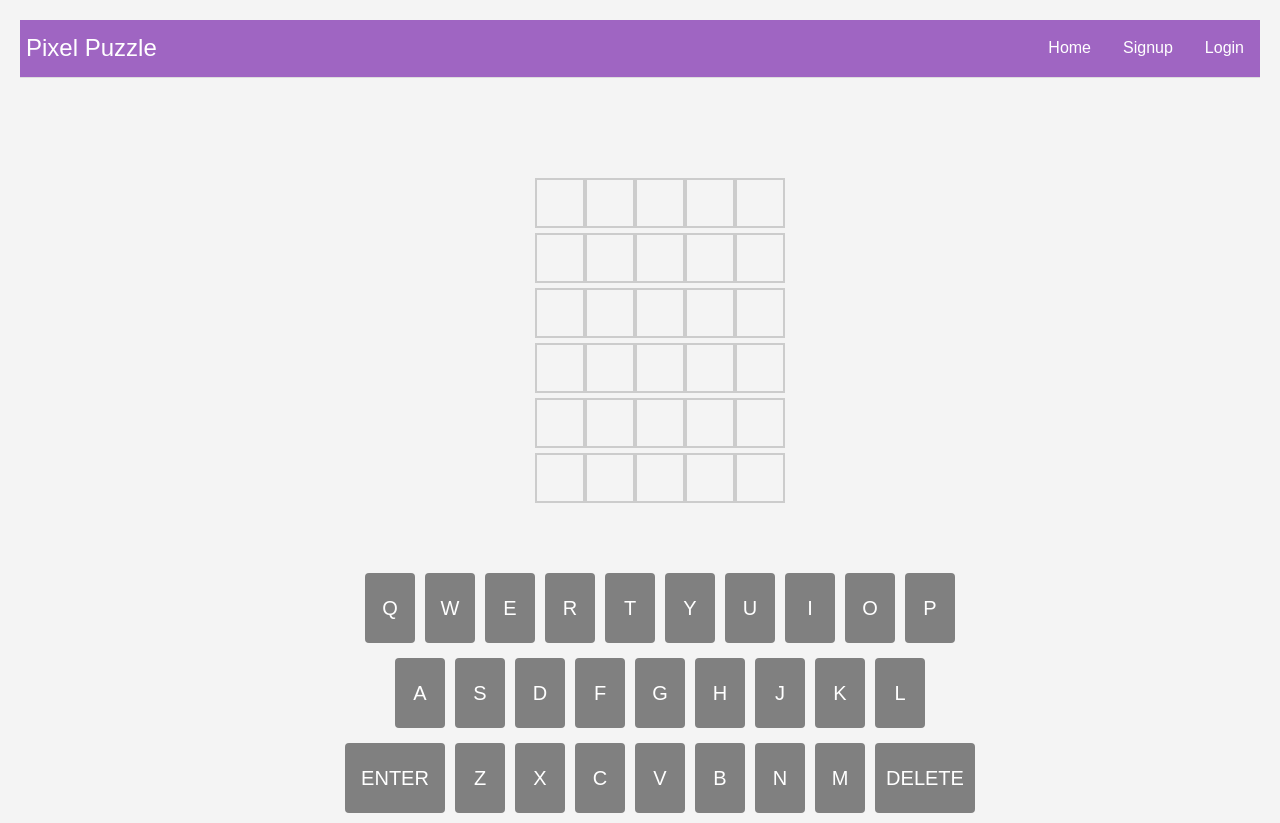
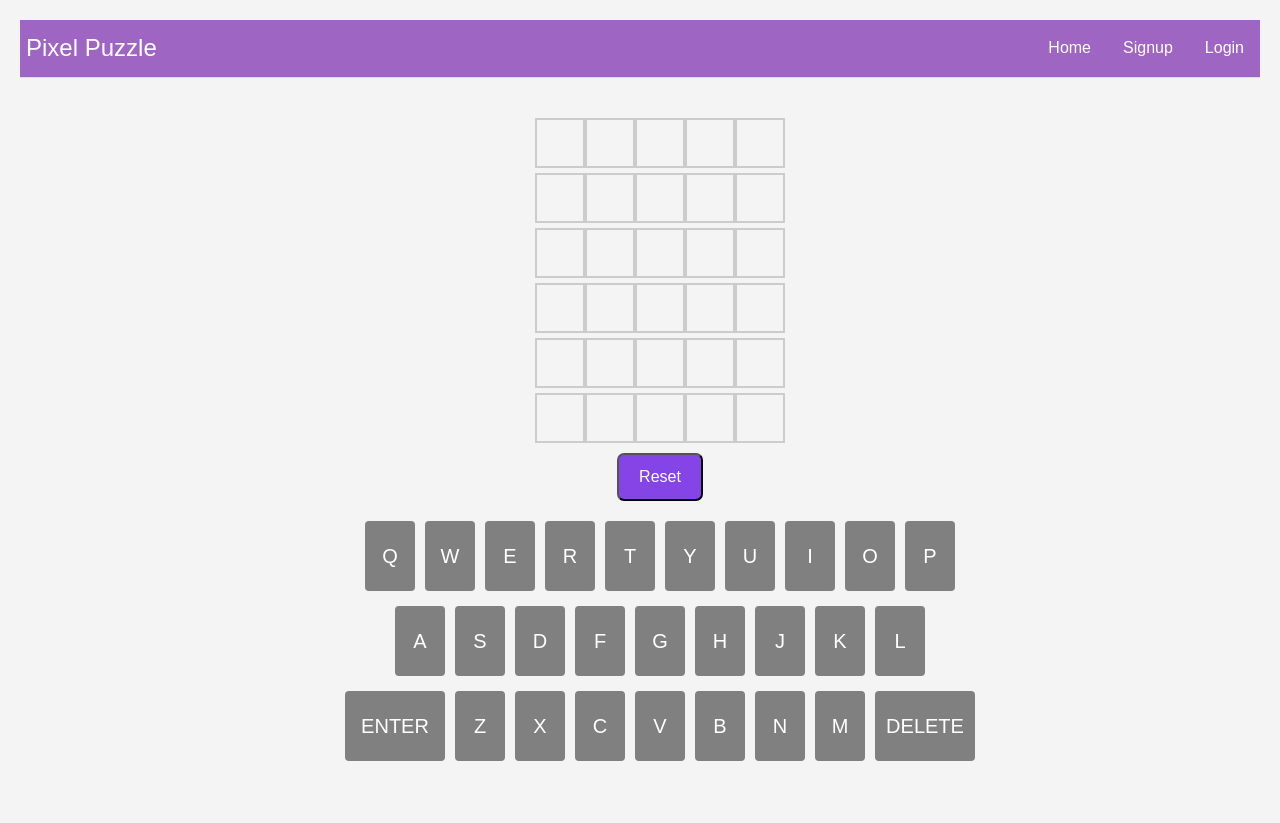
Before and after one commit to rkemmey/group_project, a React (Vite) app in the folder front_end/: page /wordle in a window 1280 px wide. After the commit the page ends 800 px from the top, so only its background shows below. Built offline with nearby package versions, Linux system fonts and the light colour scheme.

Commit message:
almost mvp

```diff
--- a/front_end/src/wordle/Wordle.css
+++ b/front_end/src/wordle/Wordle.css
@@ -4,7 +4,7 @@
   height: calc(100vh - 170px);
   display: flex;
   align-items: center;
-  padding-top: 50px;
+  padding-top: 20px;
   flex-direction: column;
 }
 
@@ -30,7 +30,7 @@
 .keyboard {
   width: 700px;
   height: 300px;
-  margin-top: 60px;
+  margin-top: 10px;
 }
 
 .line1 {
@@ -85,3 +85,7 @@
 #error {
   background-color: #808085;
 }
+
+#disabled {
+  background-color: #3a393c;
+}
--- a/front_end/src/wordle/WordleGame.jsx
+++ b/front_end/src/wordle/WordleGame.jsx
@@ -1,17 +1,7 @@
-// const WordleGame = () => {
-
-//   return (
-//     <div className="p-8 text-center">
-//       <h2 className="text-4xl font-bold">WordleGame</h2>
-//     </div>
-//   );
-// };
-
-// export default WordleGame;
-// WordleGame.jsx
 import './wordle.css'
 import Board from './wordle_components/Board';
 import KeyBoard from './wordle_components/KeyBoard';
+import GameOver from './wordle_components/GameOver';
 import { boardDefault, generateWordSet } from './Words';
 import { useState, useEffect } from 'react';
 import { WordleContext } from './WordleContext';
@@ -20,6 +10,11 @@ const WordleGame = () => {
   const [board, setBoard] = useState(boardDefault)
   const [currAttempt, setCurrAttempt] = useState({ attempt: 0, letterPos: 0})
   const [wordSet, setWordSet] = useState(new Set())
+  const [disabledLetters, setDisabledLetters] = useState([])
+  const [gameOver, setGameOver] = useState({
+    gameOver: false,
+    guessedWord: false,
+  })
 
   const correctWord = "RIGHT"
 
@@ -48,16 +43,48 @@ const WordleGame = () => {
 
   const onEnter = () => {
     if (currAttempt.letterPos !== 5) return;
-    setCurrAttempt({ attempt: currAttempt.attempt + 1, letterPos : 0});
+    let currWord = ""
+    for (let i = 0; i < 5; i++){
+      currWord += board[currAttempt.attempt][i]
+    }
+
+    if (wordSet.has(currWord.toLowerCase())){
+      setCurrAttempt({ attempt: currAttempt.attempt + 1, letterPos : 0});
+    } else {
+      alert("Word Not Found")
+    }
+
+    if (currWord === correctWord){
+      setGameOver({gameOver: true, guessedWord: true })
+      return;
+    }
+
+    if (currAttempt.attempt === 5){
+      setGameOver({gameOver: true, guessedWord: false })
+      return;
+    }
   }
+
+  const handleReset = () => {
+    window.location.reload();
+  }
+
 
   return (
       <div className="wordleGame">
         <WordleContext.Provider
-          value={{board, setBoard, currAttempt, setCurrAttempt, onSelectLetter, onDelete, onEnter, correctWord}}>
+          value={{
+            board, setBoard,
+            currAttempt, setCurrAttempt,
+            onSelectLetter, onDelete, onEnter,
+            correctWord,
+            disabledLetters, setDisabledLetters,
+            gameOver, setGameOver}}>
           <div className="wordleGame">
             <Board />
-            <KeyBoard />
+            <button onClick={handleReset} className="reset-button">Reset</button>
+
+            {gameOver.gameOver ? <GameOver/> : <KeyBoard />}
           </div>
         </WordleContext.Provider>
       </div>
--- a/front_end/src/wordle/Words.jsx
+++ b/front_end/src/wordle/Words.jsx
@@ -12,11 +12,13 @@ export const boardDefault = [
 
 export const generateWordSet = async () => {
   let wordSet;
+  let todaysWord;
   await fetch(wordBank)
     .then((response) => response.text())
     .then((result) => {
       const wordArr = result.split('\n')
+      todaysWord = wordArr[Math.floor(Math.random() * wordArr.length)]
       wordSet = new Set(wordArr)
   })
-  return { wordSet }
+  return { wordSet, todaysWord }
 }
--- /dev/null
+++ b/front_end/src/wordle/wordle_components/GameOver.jsx
@@ -0,0 +1,17 @@
+import { useContext} from 'react'
+import { WordleContext } from '../WordleContext';
+
+const GameOver = () => {
+  const { gameOver, currAttempt, correctWord } = useContext(WordleContext)
+
+  return (
+    <div className="gameOver">
+      <h3>{gameOver.guessedWord ? "You Correctly Guessed" : "You failed"}</h3>
+      <h1>Correct: {correctWord}</h1>
+      {gameOver.guessedWord && (
+        <h3>You guessed in {currAttempt.attempt} attempts</h3>)}
+    </div>
+  );
+};
+
+export default GameOver;
--- a/front_end/src/wordle/wordle_components/Key.jsx
+++ b/front_end/src/wordle/wordle_components/Key.jsx
@@ -3,7 +3,7 @@ import { useContext } from 'react'
 import { WordleContext } from '../WordleContext';
 
 
-const Key = ({ keyVal, bigKey} ) => {
+const Key = ({ keyVal, bigKey, disabled } ) => {
   const { onSelectLetter, onDelete, onEnter } = useContext(WordleContext)
 
   const selectLetter = () => {
@@ -17,7 +17,9 @@ const Key = ({ keyVal, bigKey} ) => {
   }
 
   return (
-    <div className="key" id={bigKey && "big"} onClick={selectLetter}>
+    <div className="key"
+      id={bigKey ? "big" : disabled && "disabled"}
+      onClick={selectLetter}>
       {keyVal}
     </div>
   )
--- a/front_end/src/wordle/wordle_components/KeyBoard.jsx
+++ b/front_end/src/wordle/wordle_components/KeyBoard.jsx
@@ -4,7 +4,7 @@ import { useCallback, useEffect, useContext, useMemo } from 'react';
 import { WordleContext } from '../WordleContext';
 
 const KeyBoard = () => {
-  const { onSelectLetter, onDelete, onEnter } = useContext(WordleContext);
+  const { onSelectLetter, onDelete, onEnter, disabledLetters } = useContext(WordleContext);
 
   const keys1 = useMemo(() => ["Q", "W", "E", "R", "T", "Y", "U", "I", "O", "P"], []);
   const keys2 = useMemo(() => ["A", "S", "D", "F", "G", "H", "J", "K", "L"], []);
@@ -37,18 +37,18 @@ const KeyBoard = () => {
     <div className="keyboard">
       <div className="line1">
         {keys1.map((key) => (
-          <Key keyVal={key} key={key} />
+          <Key keyVal={key} key={key} disabled={disabledLetters.includes(key)}/>
         ))}
       </div>
       <div className="line2">
         {keys2.map((key) => (
-          <Key keyVal={key} key={key} />
+          <Key keyVal={key} key={key} disabled={disabledLetters.includes(key)}/>
         ))}
       </div>
       <div className="line3">
         <Key keyVal="ENTER" bigKey />
         {keys3.map((key) => (
-          <Key keyVal={key} key={key} />
+          <Key keyVal={key} key={key} disabled={disabledLetters.includes(key)}/>
         ))}
         <Key keyVal="DELETE" bigKey />
       </div>
--- a/front_end/src/wordle/wordle_components/Letter.jsx
+++ b/front_end/src/wordle/wordle_components/Letter.jsx
@@ -1,11 +1,11 @@
 //Letter.jsx
-import { useContext } from 'react'
+import { useContext, useEffect } from 'react'
 import { WordleContext } from '../WordleContext';
 
 const Letter = ({ letterPos, attemptVal }) => {
-  const { board, correctWord, currAttempt } = useContext(WordleContext);
+  const { board, correctWord, currAttempt, disabledLetters, setDisabledLetters } = useContext(WordleContext);
   const letter = board[attemptVal][letterPos];
-  const isCorrect = correctWord[letterPos] === letter;
+  const isCorrect = correctWord.toUpperCase()[letterPos] === letter;
   const isAlmost = letter !== "" && !isCorrect && correctWord.includes(letter);
   let letterState = "";
   // check if the current attempt is greater than the attempt value
@@ -19,6 +19,17 @@ const Letter = ({ letterPos, attemptVal }) => {
     }
   }
 
+  useEffect(() => {
+    if (
+      letter !== "" &&
+      !isCorrect &&
+      !isAlmost &&
+      !disabledLetters.includes(letter)
+    ) {
+      setDisabledLetters([...disabledLetters, letter]);
+    }
+  }, [currAttempt.attempt, letter, isCorrect, isAlmost, disabledLetters, setDisabledLetters]);
+
   return (
     <div className="letter" id={letterState}>
       {letter}
```
